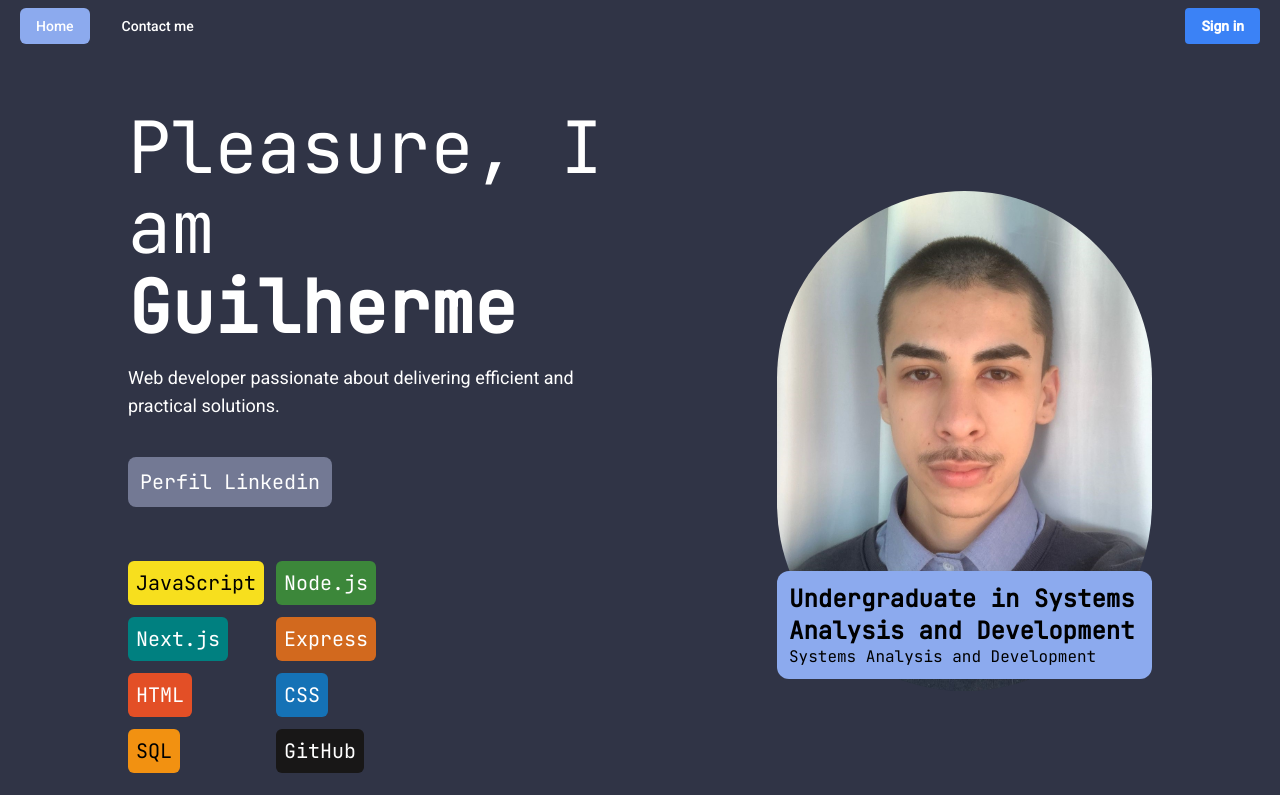
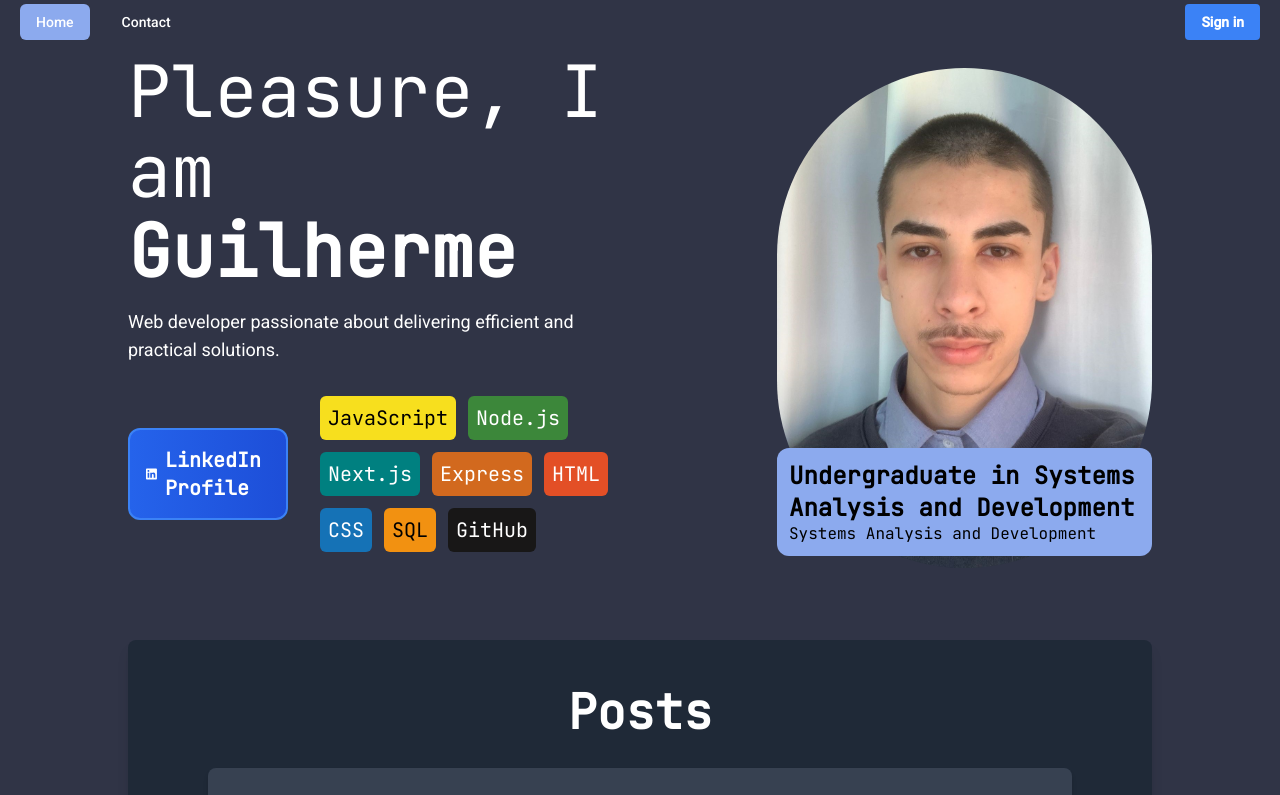
Before and after one commit to guicirelli/landing-page-cirelli, a Next.js app: page / in a window 1280 px wide. Shown: the top 795 px of the page. Built offline with nearby package versions, Linux system fonts and the light colour scheme; no server answers.

Commit message:
Ajustes postagens e layout

```diff
--- a/posts/about-me.md
+++ b/posts/about-me.md
@@ -1,11 +1,11 @@
 ---
 title: "About Me"
 date: "2024-01-15"
-author: "Clariana"
+author: "Guilherme"
 public: true
 ---
 
-# About Me
+
 
 ![Profile Photo 1](/img/perfil2.jpeg)
 
--- a/posts/projetos.md
+++ b/posts/projetos.md
@@ -1,58 +1,16 @@
 ---
 title: "My Projects"
 date: "2024-01-10"
-author: "Clariana"
+author: "Guilherme"
 public: false
 ---
 
 # My Projects
 
-Here's a collection of some of the projects I've been working on recently.
+Here's a collection of projects I've been working on. This section showcases my development skills and the technologies I use to create innovative solutions.
 
-## Portfolio Website
+## 🚀 Featured Projects:
 
-A modern, responsive portfolio built with Next.js and TypeScript. This project showcases my skills in frontend development and includes:
+## 🛠️ Technical Skills:
 
-- Server-side rendering for better performance
-- Dynamic routing for blog posts
-- Responsive design with Tailwind CSS
-- Integration with external APIs
-
-## E-commerce Platform
-
-A full-stack e-commerce solution built with React and Node.js. Key features include:
-
-- User authentication and authorization
-- Shopping cart functionality
-- Payment integration
-- Admin dashboard
-- Real-time inventory management
-
-## Mobile App
-
-A cross-platform mobile application developed with React Native. The app focuses on:
-
-- Offline functionality
-- Push notifications
-- Social features
-- Data synchronization
-
-## Open Source Contributions
-
-I'm also an active contributor to several open source projects, including:
-
-- React ecosystem libraries
-- Design system components
-- Developer tools and utilities
-
-## Future Projects
-
-I'm currently planning several exciting projects:
-
-1. **AI-Powered Design Tool**: A tool that helps designers create better user interfaces
-2. **Community Platform**: A platform for developers to share knowledge and collaborate
-3. **Learning Management System**: An educational platform with interactive content
-
----
-
-*This is a private post that requires authentication to view.*
+*This is a private section showcasing my development portfolio. Contact me for more details about any project.*
--- a/public/home.json
+++ b/public/home.json
@@ -4,10 +4,10 @@
   "default": "Pleasure, I am",
   "bold": "Guilherme"
 },
-    "description": "Sou desenvolvedor web apaixonado por tecnologia...",
+    "description": "I'm a web developer passionate about technology...",
     "contact": {
       "link": "https://www.linkedin.com/in/guicirelli/",
-      "label": "Perfil Linkedin"
+      "label": "LinkedIn Profile"
     },
     "techs": [
   { "tech": "JavaScript", "bgcolor": "#f7df1e", "color": "#000000" },
--- a/src/components/Home/AboutMe.tsx
+++ b/src/components/Home/AboutMe.tsx
@@ -14,7 +14,7 @@ interface AboutMeProps {
   aboutMe: TAboutMe;
 }
 
-export const AboutMe = ({ aboutMe }: AboutMeProps) => {
+export const Inicio = ({ aboutMe }: AboutMeProps) => {
   const { title, description, contact, pfp, techs } = aboutMe;
 
   return (
--- /dev/null
+++ b/src/components/Home/Inicio.tsx
@@ -0,0 +1,78 @@
+import Image from 'next/image';
+import Link from 'next/link';
+import { Roboto } from 'next/font/google';
+import { AboutMe as TAboutMe } from '@/types/Home';
+
+
+
+const roboto = Roboto({
+  subsets: ['latin'],
+  weight: '400',
+});
+
+interface AboutMeProps {
+  aboutMe: TAboutMe;
+}
+
+export const Inicio = ({ aboutMe }: AboutMeProps) => {
+  const { title, description, contact, pfp, techs } = aboutMe;
+
+  return (
+    <main className="flex flex-wrap-reverse justify-center items-center gap-6 md:gap-16 py-2 text-lg text-center xl:text-left xl:flex-nowrap xl:justify-between">
+      <div className="text-white flex flex-col items-center xl:items-start gap-4 w-full xl:w-120">
+        <h1 className="text-3xl sm:text-7xl xl:leading-[5rem] text-white">
+  {title.default} <strong>{title.bold}</strong>
+</h1>
+        <div className="mb-8">
+  <h2 className={`${roboto.className} mb-8`}>
+    Web developer passionate about delivering efficient and practical solutions.
+  </h2>
+ <div className="flex flex-col xl:flex-row xl:items-center xl:gap-8">
+   <Link
+     href={contact.link}
+     target="_blank"
+     rel="noopener noreferrer"
+     className="group relative p-4 bg-gradient-to-r from-blue-600 to-blue-700 hover:from-blue-700 hover:to-blue-800 w-fit text-xl font-semibold text-white rounded-xl transition-all duration-300 hover:scale-105 hover:shadow-2xl hover:shadow-blue-500/25 mb-4 xl:mb-0 border-2 border-blue-500 hover:border-blue-400"
+   >
+     <span className="flex items-center gap-2">
+       <svg className="w-5 h-5" fill="currentColor" viewBox="0 0 24 24">
+         <path d="M20.447 20.452h-3.554v-5.569c0-1.328-.027-3.037-1.852-3.037-1.853 0-2.136 1.445-2.136 2.939v5.667H9.351V9h3.414v1.561h.046c.477-.9 1.637-1.85 3.37-1.85 3.601 0 4.267 2.37 4.267 5.455v6.286zM5.337 7.433c-1.144 0-2.063-.926-2.063-2.065 0-1.138.92-2.063 2.063-2.063 1.14 0 2.064.925 2.064 2.063 0 1.139-.925 2.065-2.064 2.065zm1.782 13.019H3.555V9h3.564v11.452zM22.225 0H1.771C.792 0 0 .774 0 1.729v20.542C0 23.227.792 24 1.771 24h20.451C23.2 24 24 23.227 24 22.271V1.729C24 .774 23.2 0 22.222 0h.003z"/>
+       </svg>
+       {contact.label}
+     </span>
+     <div className="absolute inset-0 rounded-xl bg-gradient-to-r from-blue-400 to-blue-500 opacity-0 group-hover:opacity-20 transition-opacity duration-300"></div>
+   </Link>
+
+   <ul className="flex flex-wrap justify-center xl:justify-start gap-3 text-xl">
+     {techs.map(({ tech, bgcolor, color }, index) => (
+       <li
+         key={tech + index}
+         style={{ backgroundColor: bgcolor, color: color }}
+         className="w-fit p-2 rounded-md"
+       >
+         {tech}
+       </li>
+     ))}
+   </ul>
+ </div>
+</div>
+      </div>
+      <div className="relative">
+        <Image
+          src={pfp.image.url}
+          alt={pfp.image.alt}
+          unoptimized
+          width={375}
+          height={375}
+          className="rounded-full"
+        />
+        <p className="p-3 w-fit text-base leading-tight bg-h-blue-500 rounded-xl text-black absolute -bottom-[0.75rem] sm:bottom-3">
+          <strong className="text-2xl">Undergraduate in Systems Analysis and Development</strong>
+          <br />
+
+           Systems Analysis and Development
+        </p>
+      </div>
+    </main>
+  );
+};
--- a/src/components/commons/Header/index.tsx
+++ b/src/components/commons/Header/index.tsx
@@ -36,14 +36,14 @@ export const Header = () => {
 
   return (
     <header
-      className={`${roboto.className} bg-h-blue-900 text-sm flex py-2 px-5 justify-between items-center sticky top-0 z-20`}
+      className={`${roboto.className} bg-h-blue-900 text-sm flex py-1 px-5 justify-between items-center sticky top-0 z-20`}
     >
       <button className="p-1 md:hidden" onClick={openMenu}>
         <MenuIcon className="fill-white w-10 h-10" />
       </button>
       <nav className="hidden md:flex items-center gap-4 text-md">
         <Link href="/" className={`px-4 py-2 rounded-md ${router.pathname === '/' ? 'bg-h-blue-500' : 'bg-h-blue-700'} hover:bg-h-blue-600 transition-colors duration-200`}>Home</Link>
-        <Link href="/contatos" className={`px-4 py-2 rounded-md ${router.pathname === '/contatos' ? 'bg-h-blue-500' : 'bg-h-blue-700'} hover:bg-h-blue-600 transition-colors duration-200`}>Contact me</Link>
+        <Link href="/contatos" className={`px-4 py-2 rounded-md ${router.pathname === '/contatos' ? 'bg-h-blue-500' : 'bg-h-blue-700'} hover:bg-h-blue-600 transition-colors duration-200`}>Contact</Link>
       </nav>
       <div className="flex items-center gap-4">
         {process.env.NEXT_PUBLIC_CLERK_PUBLISHABLE_KEY && (
--- a/src/pages/contatos.tsx
+++ b/src/pages/contatos.tsx
@@ -142,11 +142,6 @@ const loadContacts = async () => {
       name: "GitHub",
       link: "https://github.com/guicirelli",
     },
-    {
-      name: "Instagram",
-      link: "https://www.instagram.com/guicirelli/",
-    },
-
   ];
 };
 
--- a/src/pages/index.tsx
+++ b/src/pages/index.tsx
@@ -1,4 +1,4 @@
-import { AboutMe } from '@/components/Home/AboutMe';
+import { Inicio } from '@/components/Home/Inicio';
 import { Project, AboutMe as TAboutMe } from '@/types/Home';
 import { GetStaticProps } from 'next';
 import Head from 'next/head';
@@ -12,7 +12,13 @@ interface HomeProps {
   home: {
     aboutMe: TAboutMe;
   };
-  allPostsData: PostData[]; // Adicionar posts ao HomeProps
+  allPostsData: Array<{
+    slug: string;
+    title: string;
+    date: string;
+    author: string;
+    public: boolean;
+  }>;
 }
 
 const Home = ({ home, allPostsData }: HomeProps) => {
@@ -22,14 +28,14 @@ const Home = ({ home, allPostsData }: HomeProps) => {
   return (
     <>
       <Head>
-        <title>Portfólio | Guilherme Cirelli Lopes</title>
+        <title>Portfolio | Guilherme Cirelli Lopes</title>
         <meta
           name="description"
-          content="Portfólio de Guilherme Cirelli Lopes — Desenvolvedor web apaixonado por criar interfaces e soluções eficientes."
+          content="Portfolio of Guilherme Cirelli Lopes — Web developer passionate about creating efficient interfaces and solutions."
         />
       </Head>
-      <div className="py-6 px-6 md:px-32 space-y-10 md:space-y-28">
-        <AboutMe aboutMe={aboutMe} />
+      <div className="pt-0 pb-2 px-6 md:px-32 space-y-6 md:space-y-12">
+        <Inicio aboutMe={aboutMe} />
 
         {/* Seção de Posts */}
         <section className="bg-gray-800 rounded-lg shadow-lg py-12 px-6 md:px-20 my-16 max-w-6xl mx-auto text-white">
@@ -55,7 +61,7 @@ const Home = ({ home, allPostsData }: HomeProps) => {
       </div>
 
       <footer className="mt-16 py-6 text-center text-white bg-h-blue-800">
-        © 2025 All Rights Reserved
+        © 2025 Guilherme Cirelli Lopes. All Rights Reserved
       </footer>
     </>
   );
--- a/src/pages/posts/[slug].tsx
+++ b/src/pages/posts/[slug].tsx
@@ -1,11 +1,17 @@
 import { GetStaticPaths, GetStaticProps } from 'next';
 import Head from 'next/head';
 import { getAllPostSlugs, getPostData, PostData } from '@/lib/posts';
-import { SignedIn, SignedOut } from "@clerk/nextjs";
 import ReactMarkdown from 'react-markdown';
 import remarkGfm from 'remark-gfm';
 import { ClientOnly } from '@/components/commons/ClientOnly'; // Importar ClientOnly
 import { CustomSignInButton } from "@/components/commons/clerk/SignInButton"; // Importar CustomSignInButton
+import dynamic from 'next/dynamic'; // Importar dynamic
+
+// Importar SignedIn e SignedOut dinamicamente para garantir que sejam renderizados apenas no cliente
+// @ts-expect-error
+const SignedIn = dynamic(() => import("@clerk/nextjs").then((mod) => mod.SignedIn), { ssr: false });
+// @ts-expect-error
+const SignedOut = dynamic(() => import("@clerk/nextjs").then((mod) => mod.SignedOut), { ssr: false });
 
 interface PostProps {
   postData: PostData;
```
